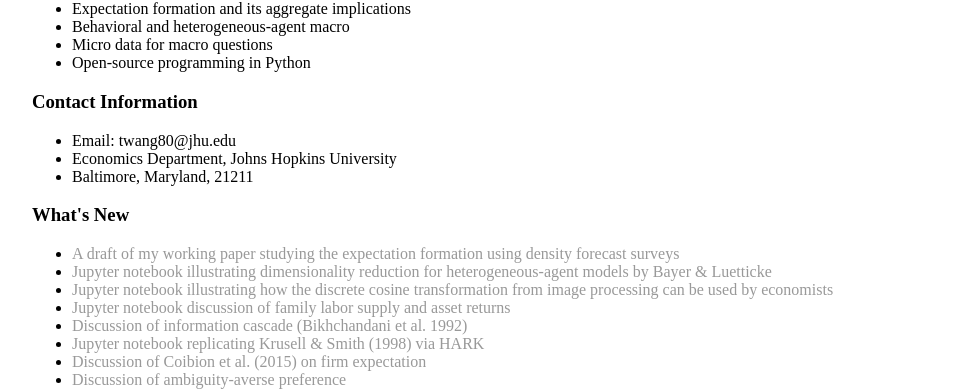
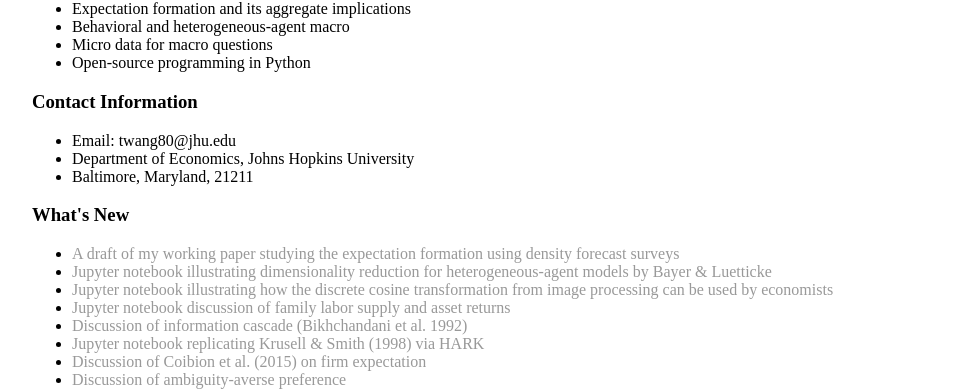
Before and after one commit to iworld1991/TaoWangEcon.github.io, a Jekyll site: the page built from index.html, in a window 1280 px wide. Shown: the part 222-613 px from the top of the page, without its empty margins (160-1119 px from the left). Built offline with Jekyll 4.4.1, drawn with Linux system fonts in a browser that asks for light colours.

```diff
--- a/index.html
+++ b/index.html
@@ -15,7 +15,7 @@ title: Tao Wang's Page
 	<h3> Contact Information </h3>
 	  <ul>
 	 <li>Email: twang80@jhu.edu</li>
-         <li>Economics Department, Johns Hopkins University</li>
+         <li>Department of Economics, Johns Hopkins University</li>
          <li>Baltimore, Maryland, 21211</li>
 	 </ul>
 
```
